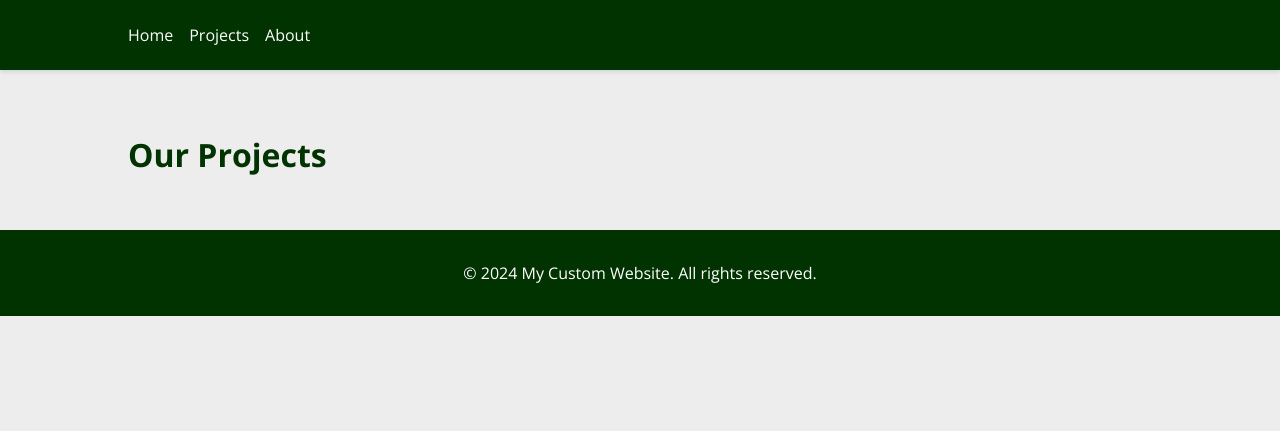
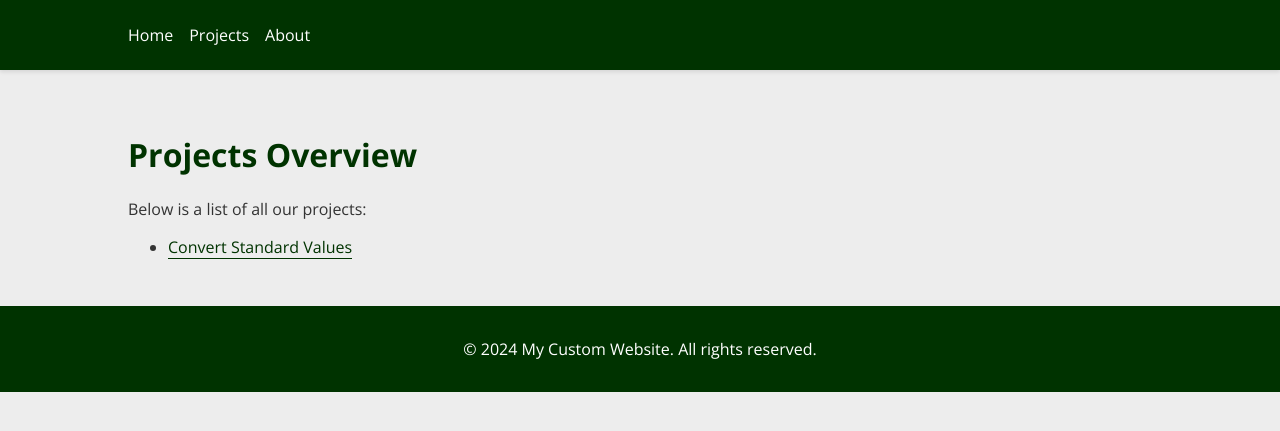
Before and after one commit to schminho/schminho.github.io, a Jekyll site: the page built from projects.md, in a window 1280 px wide. Shown: the top 431 px of the page. Built offline with Jekyll 4.4.1, drawn with Linux system fonts in a browser that asks for light colours.

Commit message:
Update projects.md

```diff
--- a/projects.md
+++ b/projects.md
@@ -4,8 +4,14 @@ title: Projects
 permalink: /projects/
 ---
 
-# Our Projects
+# Projects Overview
 
-{% for project in site.projects %}
-- [{{ project.title }}]({{ project.url }}) - {{ project.description }}
-{% endfor %}
+Below is a list of all our projects:
+
+<ul>
+    {% for page in site.pages %}
+        {% if page.url contains '/projects/' and page.url != '/projects/' %}
+            <li><a href="{{ page.url }}">{{ page.title }}</a></li>
+        {% endif %}
+    {% endfor %}
+</ul>
```
